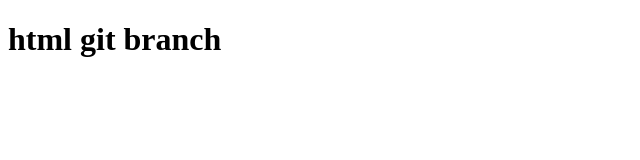
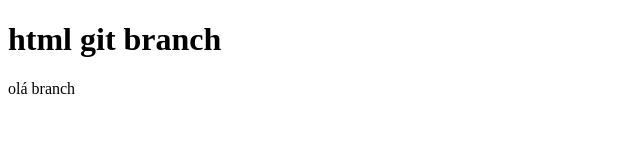
Before and after one commit to manuvem/pr-tica, a plain HTML site: page index.html in a window 1280 px wide. Shown: the full height of the page, 0-640 px from the left. Drawn offline with Linux system fonts and the light colour scheme.

Commit message:
criei branch

```diff
--- a/index.html
+++ b/index.html
@@ -7,5 +7,6 @@
 </head>
 <body>
     <h1>html git branch</h1>
+    <p>olá branch</p>
 </body>
 </html>
```
